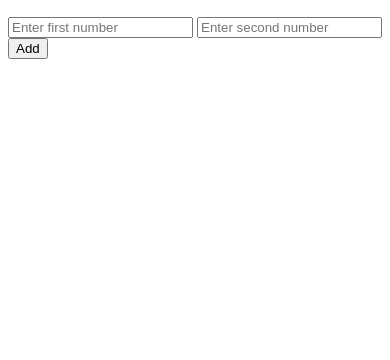
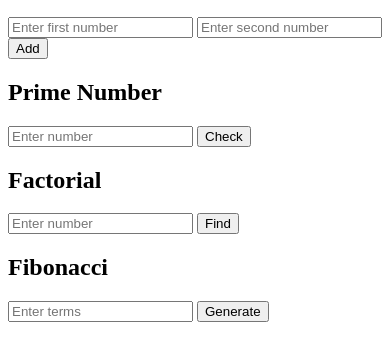
Before and after one commit to mightyshort/cordadd, a website: page www/index.html in a window 390 px wide. Shown: the part 50-410 px from the top of the page. Drawn offline with Linux system fonts and the light colour scheme; some packages are replaced by stand-ins of ours.

Commit message:
Update index.html

```diff
--- a/www/index.html
+++ b/www/index.html
@@ -25,3 +25,70 @@
   </script>
 </body>
 </html>
+
+
+<!DOCTYPE html>
+<html>
+<head>
+  <meta charset="utf-8">
+  <title>Prime Check</title>
+</head>
+<body>
+  <h2>Prime Number</h2>
+  <input id="num" type="number" placeholder="Enter number">
+  <button onclick="prime()">Check</button>
+  <p id="res"></p>
+
+  <script>
+    function prime() {
+      let n = parseInt(document.getElementById("num").value);
+      if (n < 2) return document.getElementById("res").innerText = n+" is NOT prime";
+      for (let i=2;i<n;i++){
+        if(n%i==0) return document.getElementById("res").innerText = n+" is NOT prime";
+      }
+      document.getElementById("res").innerText = n+" is PRIME";
+    }
+  </script>
+</body>
+
+
+  <!DOCTYPE html>
+<html>
+<head><title>Factorial</title></head>
+<body>
+  <h2>Factorial</h2>
+  <input id="num" type="number" placeholder="Enter number">
+  <button onclick="fact()">Find</button>
+  <p id="res"></p>
+
+  <script>
+    function fact(){
+      let n=parseInt(document.getElementById("num").value),f=1;
+      for(let i=1;i<=n;i++){f*=i;}
+      document.getElementById("res").innerText="Factorial: "+f;
+    }
+  </script>
+</body>
+</html>
+
+
+
+
+<!DOCTYPE html>
+<html>
+<head><title>Fibonacci</title></head>
+<body>
+  <h2>Fibonacci</h2>
+  <input id="num" type="number" placeholder="Enter terms">
+  <button onclick="fib()">Generate</button>
+  <p id="res"></p>
+
+  <script>
+    function fib(){
+      let n=parseInt(document.getElementById("num").value),a=0,b=1,seq="";
+      for(let i=0;i<n;i++){seq+=a+" "; [a,b]=[b,a+b];}
+      document.getElementById("res").innerText=seq;
+    }
+  </script>
+</body>
+</html>
```
